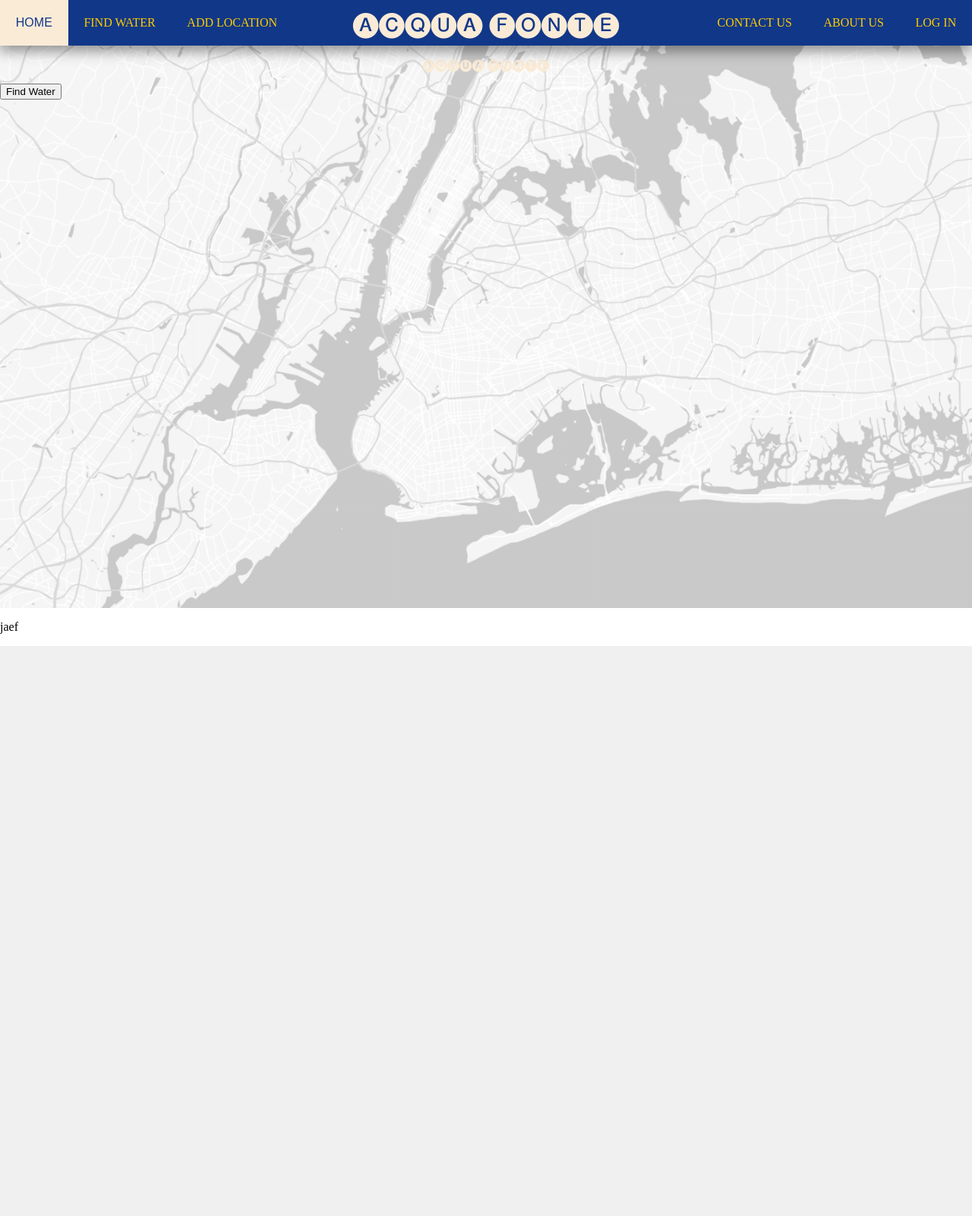
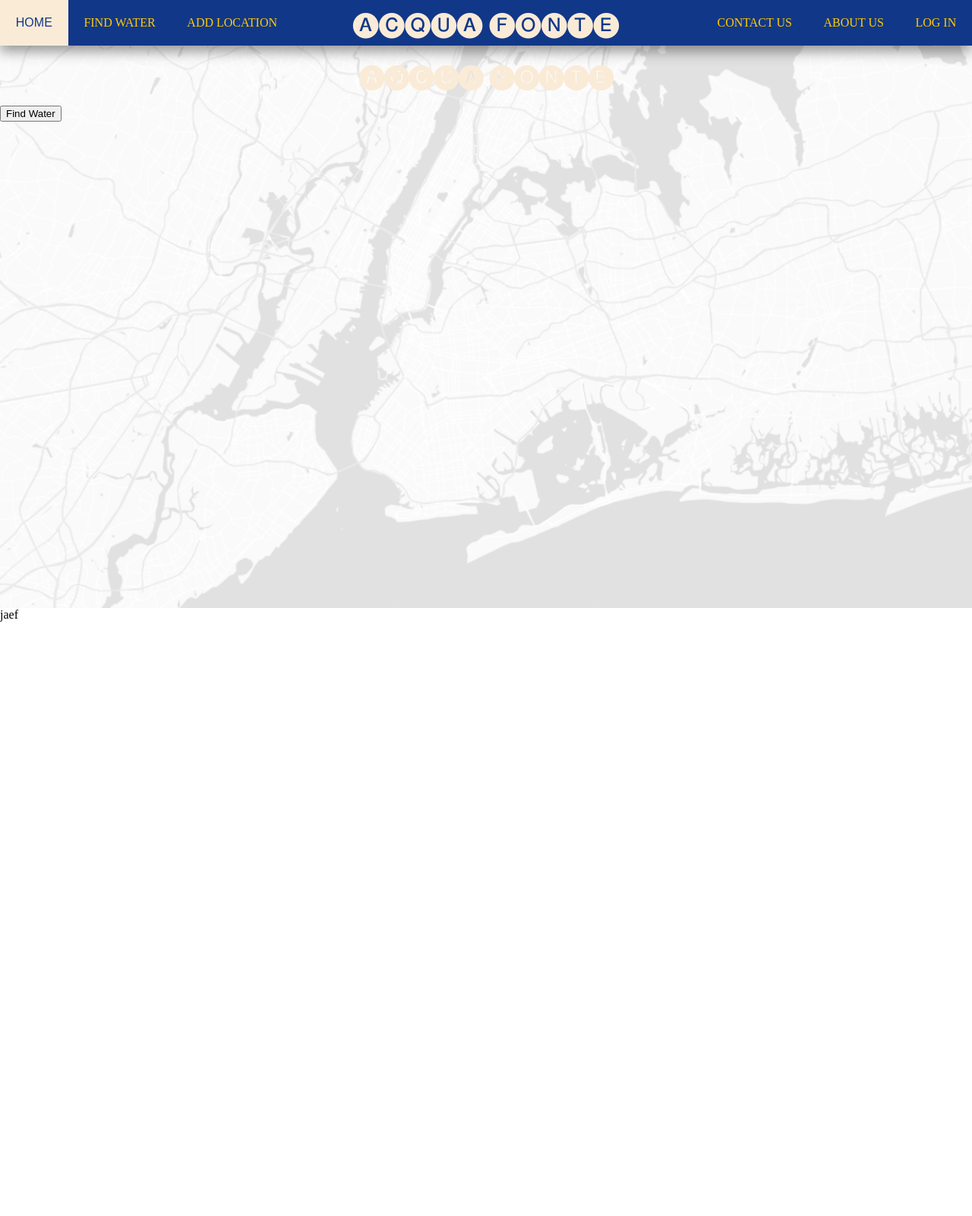
Before and after one commit to esteakshapin/AcquaFonte, a Flask app: page / in a window 1280 px wide. Shown: the whole page at 76% size. Before the commit the page ends 850 px from the top, so only its background shows below. Run offline with Flask 2, Linux system fonts and the light colour scheme.

Commit message:
adeded background and a second page

```diff
--- a/static/css/index.css
+++ b/static/css/index.css
@@ -11,14 +11,19 @@ html,body{
   display: table-row;
   height: 100%;
   width: 100%;
-  background-image: url('/static/home_page_background.png');
+  background-image: url('/static/home_page_background_transparent.png');
   background-repeat: no-repeat;
   background-size: cover;
   opacity: 1;
 }
 
-.underDiv p{
+.underDiv h1{
   color: antiquewhite;
   text-align: center;
-  opacity: 2;
 }
+.second_page{
+  height: 100vh;
+}
+button{
+
+}
--- a/templates/index.html
+++ b/templates/index.html
@@ -15,13 +15,13 @@
 
           <div class='underDiv'>
 
-              <p>🅐🅠🅒🅤🅐 🅕🅞🅝🅣🅔 </p>
+              <h1>🅐🅠🅒🅤🅐 🅕🅞🅝🅣🅔 </h1>
               <button>Find Water</button>
 
           </div>
 
         </div>
-        <p> jaef </p>
+        <div class='second_page'> jaef </div>
 
 
     </body>
```
